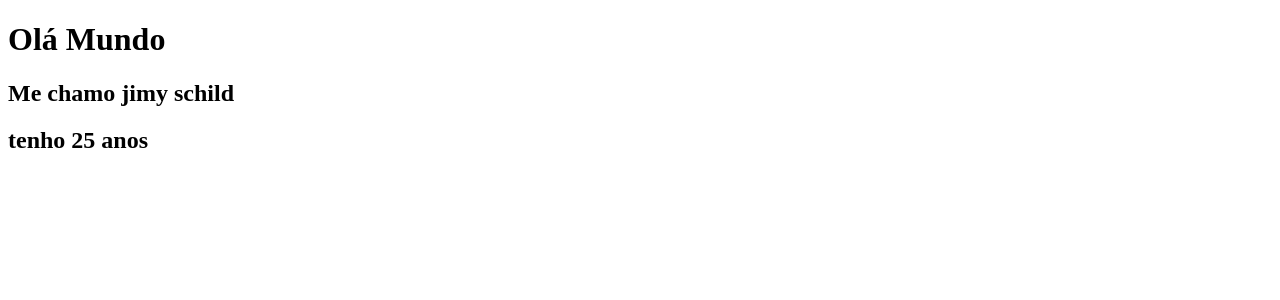
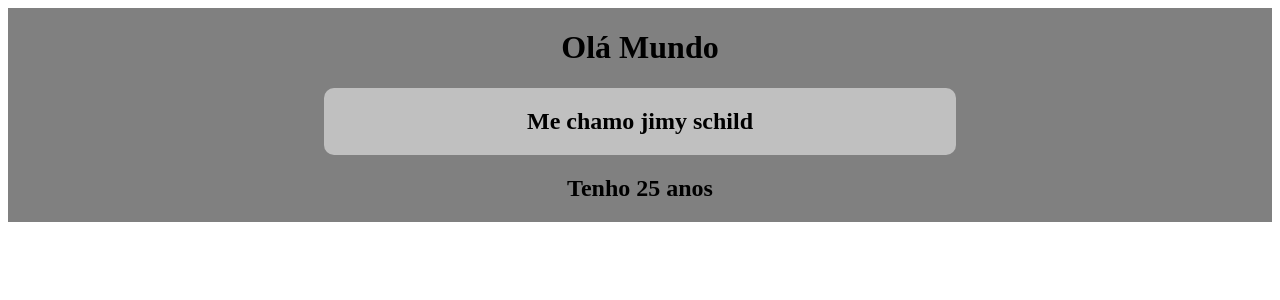
Before and after one commit to jimyschild/aprendendo-react, a React (Vite) app: page / in a window 1280 px wide. Shown: the top 300 px of the page. Built offline with nearby package versions, Linux system fonts and the light colour scheme.

Commit message:
aprendendo props

```diff
--- a/index.html
+++ b/index.html
@@ -1,13 +1,16 @@
 <!DOCTYPE html>
 <html lang="en">
+
 <head>
   <meta charset="UTF-8" />
   <link rel="icon" type="image/svg+xml" href="/vite.svg" />
   <meta name="viewport" content="width=device-width, initial-scale=1.0" />
-    <title>Vite + React + TS</title>
+  <title>Começando React</title>
 </head>
+
 <body>
   <div id="root"></div>
   <script type="module" src="/src/main.tsx"></script>
 </body>
+
 </html>
--- /dev/null
+++ b/src/App.css
@@ -0,0 +1,14 @@
+#root {
+  background-color: #808080;
+  display: flex;
+  flex-direction: column;
+  align-items: center;
+}
+
+.div-name {
+  display: flex;
+  justify-content: center;
+  width: 50%;
+  background-color: rgba(255, 255, 255, 0.5);
+  border-radius: 10px;
+}
--- a/src/App.tsx
+++ b/src/App.tsx
@@ -1,12 +1,13 @@
 import Header from './assets/nome'
 import Idade from './assets/idade';
+import './App.css';
 
 function App() {
 
   return <>
     <h1>Olá Mundo</h1>
     <Header />
-    <Idade />
+    <Idade anos='25' />
   </>
 
 
--- a/src/assets/idade.tsx
+++ b/src/assets/idade.tsx
@@ -1,5 +1,5 @@
-function Idade() {
+function Idade(props) {
     const anos = 25
-    return <h2>tenho {anos} anos</h2>
+    return <h2 className="idade-estilo">Tenho {props.anos} anos</h2>
 }
 export default Idade;
--- a/src/assets/nome.tsx
+++ b/src/assets/nome.tsx
@@ -1,8 +1,11 @@
+
 function Header() {
     const nome = 'jimy'
     const lastName = 'schild'
     return (
-        <h2>Me chamo {nome} {lastName}</h2>
+        <div className="div-name">
+            <h2 className="nome-estilo">Me chamo {nome} {lastName}</h2>
+        </div>
     )
 
 
--- a/src/main.tsx
+++ b/src/main.tsx
@@ -1,7 +1,7 @@
 import React from 'react'
 import ReactDOM from 'react-dom/client'
 import App from './App.tsx'
-// import './index.css'
+
 
 ReactDOM.createRoot(document.getElementById('root') as HTMLElement).render(
   <React.StrictMode>
```
Also changed, not shown: tsconfig.json (+13 -5 lines). Lines whose indentation alone changed are shown as unchanged.
